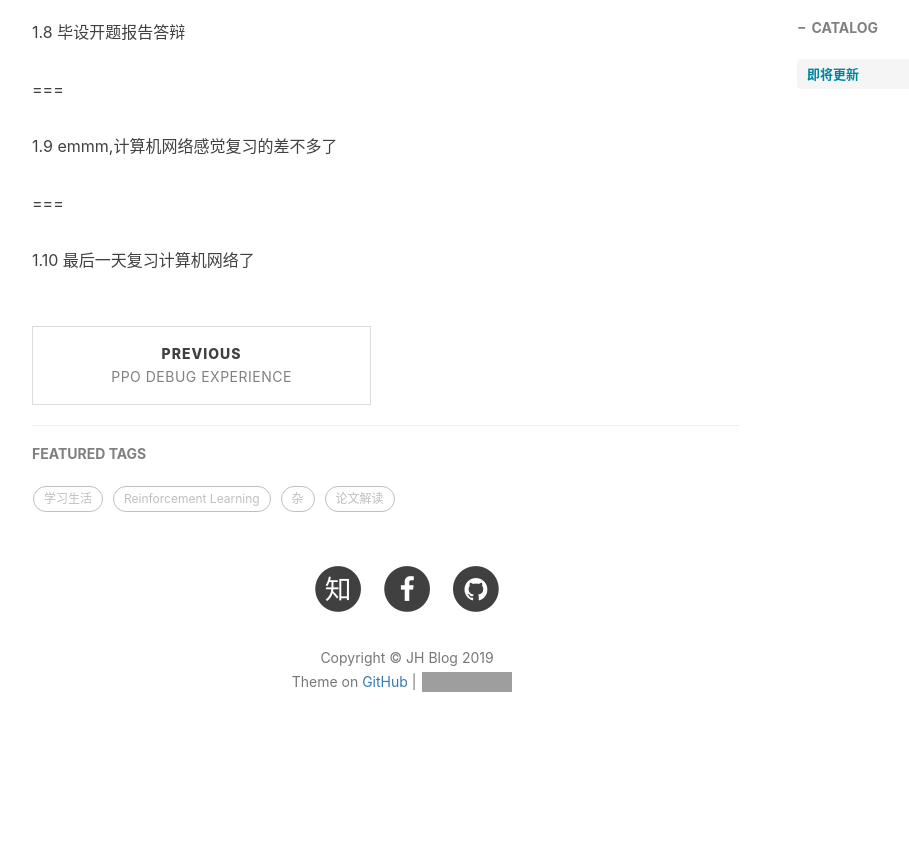
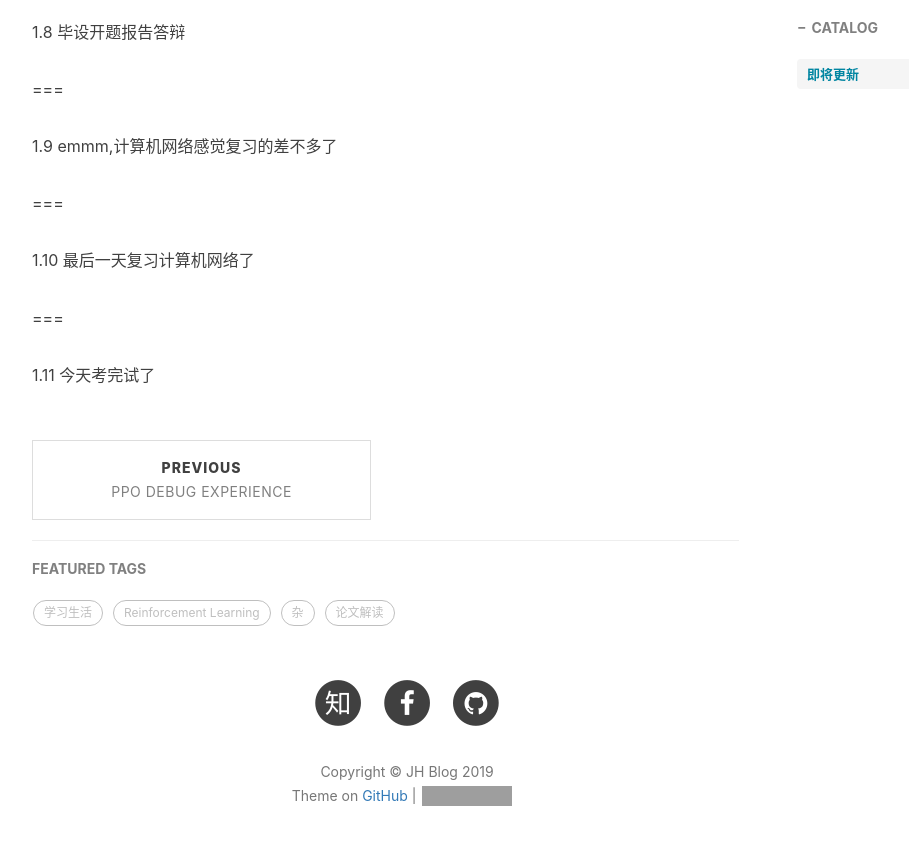
Before and after one commit to sweetice/previous_blog, a Jekyll site: the page built from _posts/2018-12-23-论文解读:Hierarchical Macro Strategy Model for MOBA Game AI.md, in a window 1280 px wide and 900 px high, scrolled down 2460 px. Shown: the top 845 px of the window, without its empty margins (233-1142 px from the left). Built offline with Jekyll 4.4.1, drawn with Linux system fonts in a browser that asks for light colours; nearby versions of some CDN libraries; comment, search, counter and statistics services are not loaded; before the commit the page ends 3246 px from its top, so only the background shows below that; grey boxes are pictures that could not be loaded.

Commit message:
Update 2018-12-23-论文解读:Hierarchical Macro Strategy Model for MOBA Game AI.md

```diff
--- a/_posts/2018-12-23-论文解读:Hierarchical Macro Strategy Model for MOBA Game AI.md
+++ b/_posts/2018-12-23-论文解读:Hierarchical Macro Strategy Model for MOBA Game AI.md
@@ -89,3 +89,7 @@ tags:
 ===
 
 1.10 最后一天复习计算机网络了
+
+===
+
+1.11 今天考完试了
```
